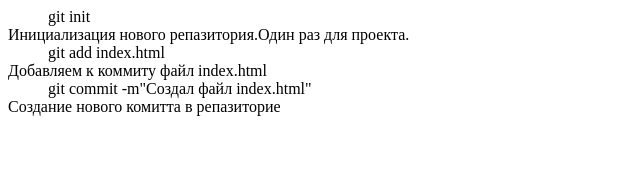
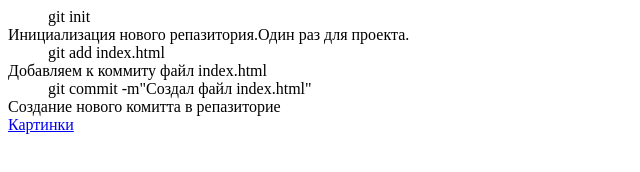
Before and after one commit to rikitok4477/lesson4, a plain HTML site: page index.html in a window 1280 px wide. Shown: the full height of the page, 0-640 px from the left. Drawn offline with Linux system fonts and the light colour scheme.

Commit message:
Добавил ссылку на картинки

```diff
--- a/index.html
+++ b/index.html
@@ -16,6 +16,7 @@
     <dt>
         Создание нового комитта в репазиторие
     </dt>
+    <a href="../lesson4/gallery.html">Картинки</a>
 
 </body>
 </html>
```
